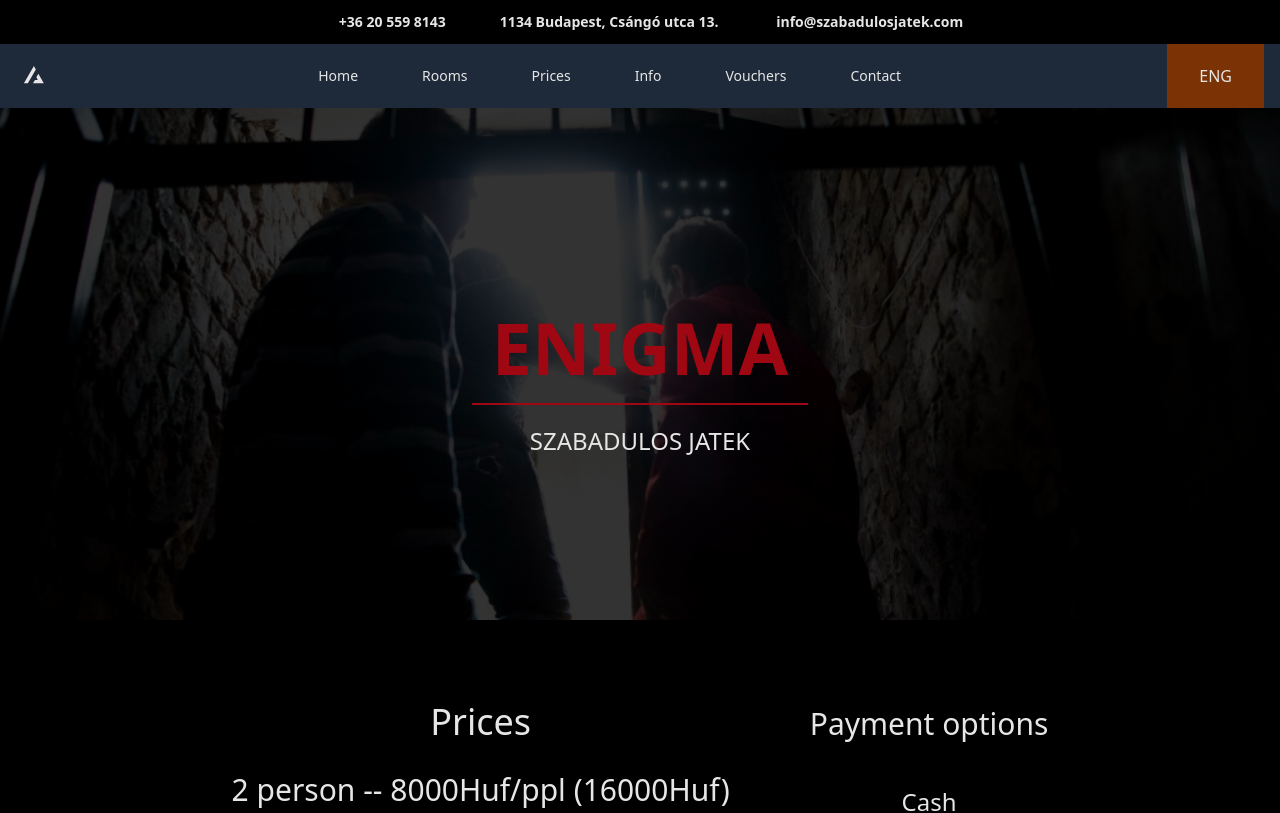
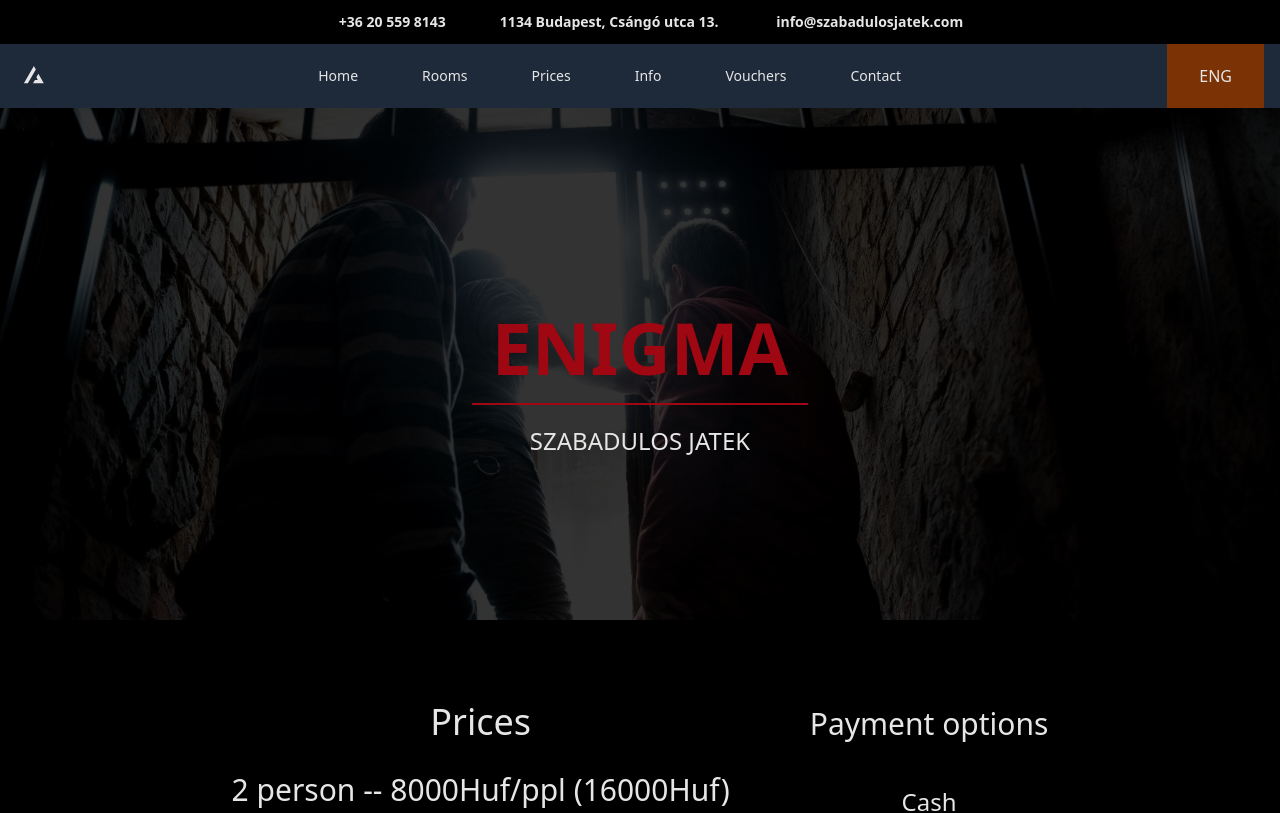
Before and after one commit to SimiDonk/Enigma-Next, a Next.js app: page /en in a window 1280 px wide. Shown: the top 813 px of the page. Built offline with nearby package versions, Linux system fonts and the light colour scheme; some icons are missing.

Commit message:
localized

```diff
--- a/app/[locale]/globals.css
+++ b/app/[locale]/globals.css
@@ -22,7 +22,7 @@ body {
 
 /* img url + opatcity */
 .hero {
-  background-image: url("/img/hero.jpg");
+  background-image: url("/img/enh_hero.jpg");
   position: relative;
   background-size: cover;
   background-position: center;
```
Also changed, not shown: public/img/enh_hero.jpg (added), 1 other file (tests, documents, lock files or other folders).
